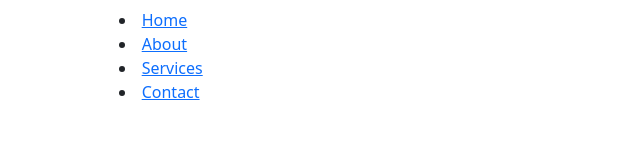
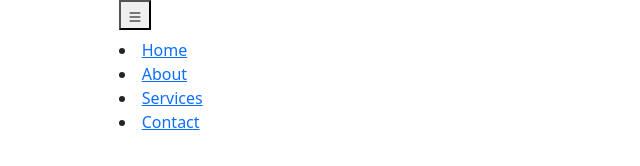
Before and after one commit to RajaThanigaiNayagam/association_residents, a plain HTML site: page index.html in a window 1280 px wide. Shown: the whole page, without its empty margins (0-640 px from the left). Drawn offline with nearby package versions, Linux system fonts and the light colour scheme.

Commit message:
Button with a list image added to display Navigation bar

```diff
--- a/index.html
+++ b/index.html
@@ -14,6 +14,14 @@
 
     <!-- Navbar-->
     <div class="container-fluid col-10">
+        <!--------Button added to display the menu-->
+        <button>
+            <!------A LIST Image given to the nav button----->
+            <svg xmlns="http://www.w3.org/2000/svg" width="16" height="16" fill="currentColor" class="bi bi-list" viewBox="0 0 16 16">
+            <path fill-rule="evenodd" d="M2.5 12a.5.5 0 0 1 .5-.5h10a.5.5 0 0 1 0 1H3a.5.5 0 0 1-.5-.5zm0-4a.5.5 0 0 1 .5-.5h10a.5.5 0 0 1 0 1H3a.5.5 0 0 1-.5-.5zm0-4a.5.5 0 0 1 .5-.5h10a.5.5 0 0 1 0 1H3a.5.5 0 0 1-.5-.5z"/>
+            </svg>
+        </button>
+
         <nav class="navbar" id="navbar">
             <div>
                 <ul">
```
